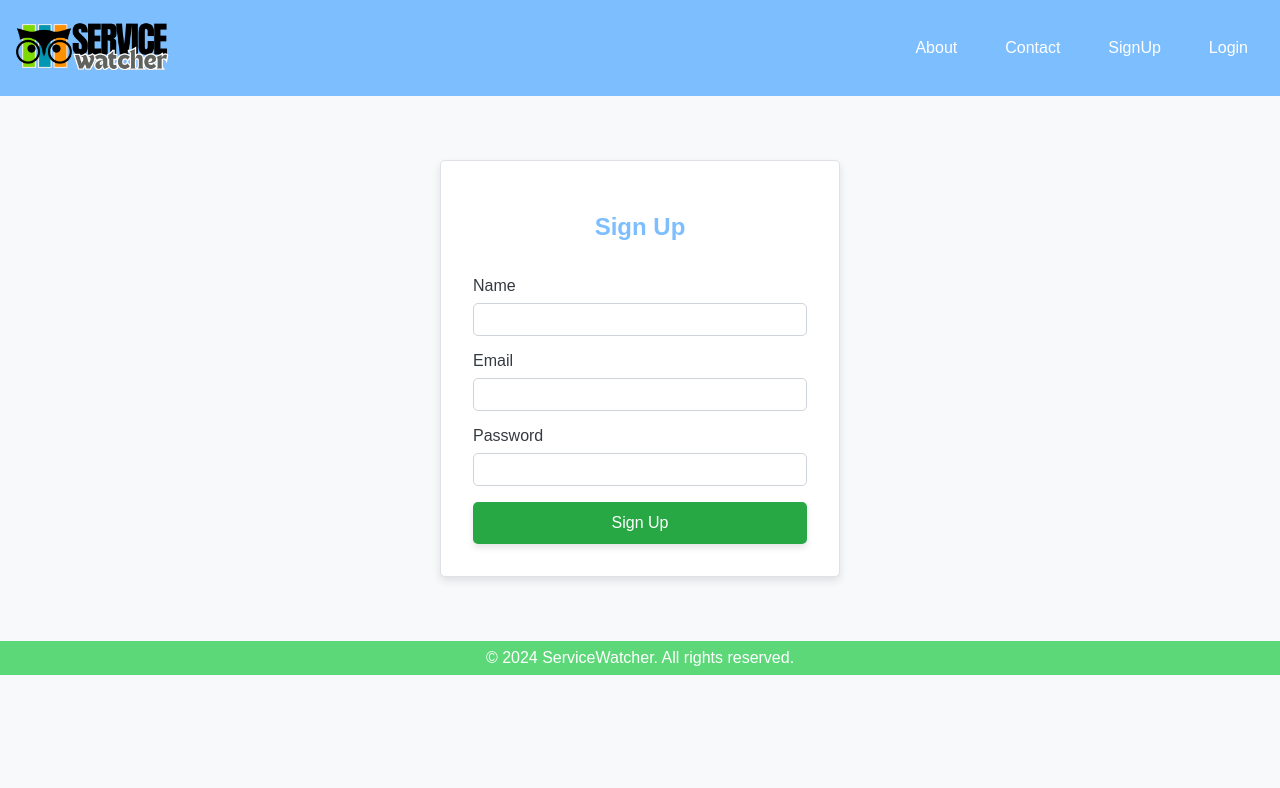
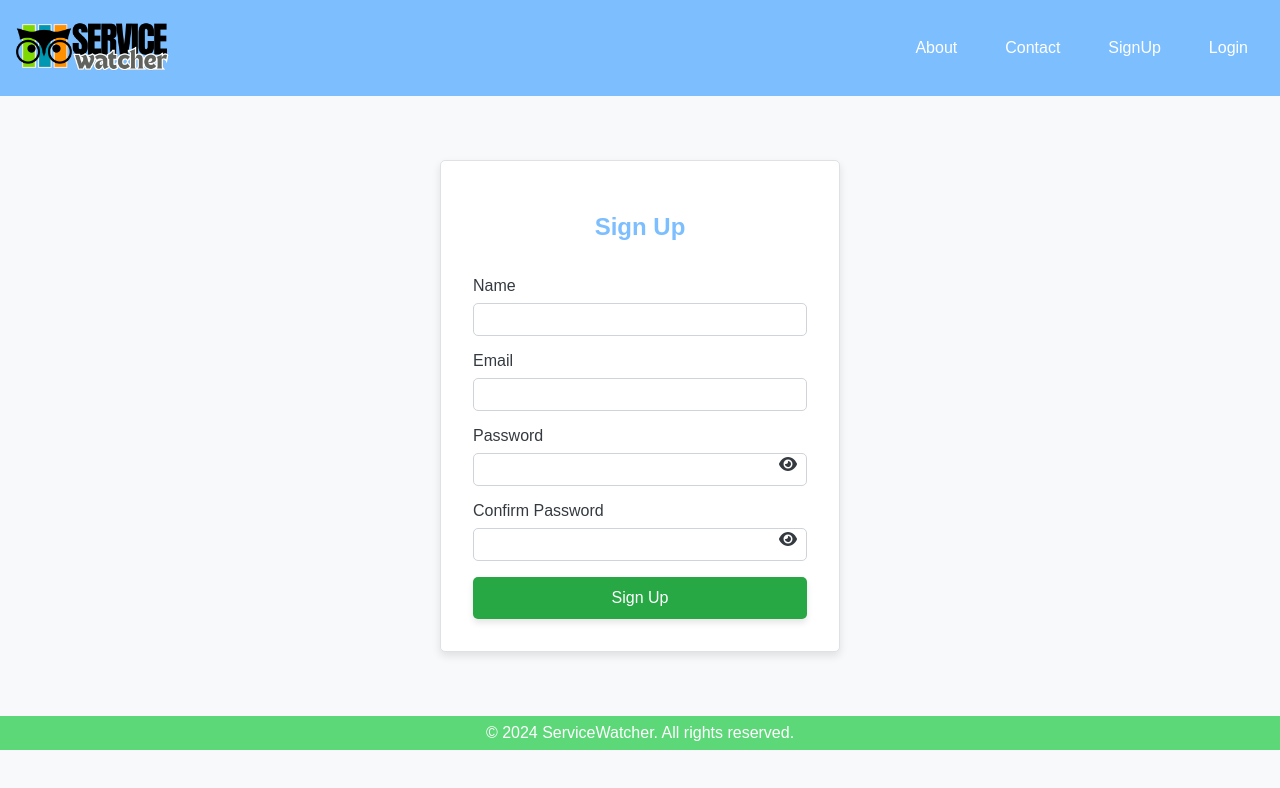
Before and after one commit to rfulgencio3/servicewatcher-web, a React (Create React App) app: page /signup in a window 1280 px wide. Shown: the top 788 px of the page. Built offline with nearby package versions, Linux system fonts and the light colour scheme.

Commit message:
Atualização para visualização de senha e confirmPassword em SignUp

```diff
--- a/package.json
+++ b/package.json
@@ -3,6 +3,10 @@
   "version": "0.1.0",
   "private": true,
   "dependencies": {
+    "@fortawesome/fontawesome-free": "^6.5.2",
+    "@fortawesome/fontawesome-svg-core": "^6.5.2",
+    "@fortawesome/free-solid-svg-icons": "^6.5.2",
+    "@fortawesome/react-fontawesome": "^0.2.2",
     "@testing-library/jest-dom": "^5.17.0",
     "@testing-library/react": "^13.4.0",
     "@testing-library/user-event": "^13.5.0",
--- a/src/components/SignUp.js
+++ b/src/components/SignUp.js
@@ -1,17 +1,39 @@
 import React, { useState } from 'react';
 import { useNavigate } from 'react-router-dom';
 import './SignUp.scss';
+import { FontAwesomeIcon } from '@fortawesome/react-fontawesome';
+import { faEye, faEyeSlash } from '@fortawesome/free-solid-svg-icons';
 
 const SignUp = () => {
   const [name, setName] = useState('');
   const [email, setEmail] = useState('');
   const [password, setPassword] = useState('');
+  const [confirmPassword, setConfirmPassword] = useState('');
+  const [passwordMatch, setPasswordMatch] = useState(true);
+  const [showErrorModal, setShowErrorModal] = useState(false);
+  const [passwordVisible, setPasswordVisible] = useState(false);
   const navigate = useNavigate();
+
+  const handlePasswordChange = (e) => {
+    setPassword(e.target.value);
+    setPasswordMatch(e.target.value === confirmPassword);
+  };
+
+  const handleConfirmPasswordChange = (e) => {
+    setConfirmPassword(e.target.value);
+    setPasswordMatch(e.target.value === password);
+  };
 
   const handleSignUp = async (e) => {
     e.preventDefault();
+
+    if (!passwordMatch) {
+      setShowErrorModal(true);
+      return;
+    }
+
     try {
-      const response = await fetch('https://servicewatcher-authservice.azurewebsites.net/api/auth/register', {
+      const response = await fetch('https://servicewatcher-authservice.azurewebsites.net/api/Auth/register', {
         method: 'POST',
         headers: {
           'Content-Type': 'application/json',
@@ -20,15 +42,18 @@ const SignUp = () => {
       });
 
       if (response.ok) {
-        // Redirecionar para a tela de escolha de plano
         navigate('/choose-plan');
       } else {
-        alert('Failed to register. Please try again.');
+        setShowErrorModal(true);
       }
     } catch (error) {
       console.error('Error:', error);
-      alert('Failed to register. Please try again.');
+      setShowErrorModal(true);
     }
+  };
+
+  const togglePasswordVisibility = () => {
+    setPasswordVisible(!passwordVisible);
   };
 
   return (
@@ -37,7 +62,7 @@ const SignUp = () => {
       <form onSubmit={handleSignUp}>
         <label>Name</label>
         <input
-          type="name"
+          type="text"
           value={name}
           onChange={(e) => setName(e.target.value)}
           required
@@ -50,14 +75,41 @@ const SignUp = () => {
           required
         />
         <label>Password</label>
-        <input
-          type="password"
-          value={password}
-          onChange={(e) => setPassword(e.target.value)}
-          required
-        />
-        <button type="submit">Sign Up</button>
+        <div className="password-container">
+          <input
+            type={passwordVisible ? "text" : "password"}
+            value={password}
+            onChange={handlePasswordChange}
+            required
+          />
+          <span className="password-toggle-icon" onClick={togglePasswordVisibility}>
+            <FontAwesomeIcon icon={passwordVisible ? faEyeSlash : faEye} />
+          </span>
+        </div>
+        <label>Confirm Password</label>
+        <div className="password-container">
+          <input
+            type={passwordVisible ? "text" : "password"}
+            value={confirmPassword}
+            onChange={handleConfirmPasswordChange}
+            required
+          />
+          <span className="password-toggle-icon" onClick={togglePasswordVisibility}>
+            <FontAwesomeIcon icon={passwordVisible ? faEyeSlash : faEye} />
+          </span>
+        </div>
+        {!passwordMatch && <p className="error-message">Passwords do not match</p>}
+        <button type="submit" disabled={!passwordMatch}>Sign Up</button>
       </form>
+
+      {showErrorModal && (
+        <div className="error-modal">
+          <div className="error-modal-content">
+            <span className="close-button" onClick={() => setShowErrorModal(false)}>&times;</span>
+            <p>Failed to register. Please try again.</p>
+          </div>
+        </div>
+      )}
     </div>
   );
 };
--- a/src/components/SignUp.scss
+++ b/src/components/SignUp.scss
@@ -30,6 +30,24 @@
   margin-top: 0.5rem;
   border: 1px solid #ced4da;
   border-radius: 5px;
+  width: 100%;
+}
+
+.password-container {
+  position: relative;
+}
+
+.password-container input {
+  width: calc(100% - 30px); /* Adjust input width to make room for the icon */
+}
+
+.password-toggle-icon {
+  position: absolute;
+  right: 10px;
+  top: 50%;
+  transform: translateY(-50%);
+  cursor: pointer;
+  color: $dark-color;
 }
 
 .sign-up form button {
@@ -55,3 +73,44 @@
   outline: none;
   box-shadow: 0 0 0 3px rgba($secondary-color, 0.5);
 }
+
+.error-message {
+  color: red;
+  margin-top: 0.5rem;
+}
+
+.error-modal {
+  position: fixed;
+  z-index: 1;
+  left: 0;
+  top: 0;
+  width: 100%;
+  height: 100%;
+  overflow: auto;
+  background-color: rgba(0, 0, 0, 0.5);
+  display: flex;
+  justify-content: center;
+  align-items: center;
+}
+
+.error-modal-content {
+  background-color: white;
+  padding: 20px;
+  border-radius: 5px;
+  box-shadow: 0 4px 8px rgba(0, 0, 0, 0.1);
+  text-align: center;
+}
+
+.close-button {
+  color: #aaa;
+  float: right;
+  font-size: 28px;
+  font-weight: bold;
+}
+
+.close-button:hover,
+.close-button:focus {
+  color: black;
+  text-decoration: none;
+  cursor: pointer;
+}
```
Also changed, not shown: 1 other file (tests, documents, lock files or other folders).
